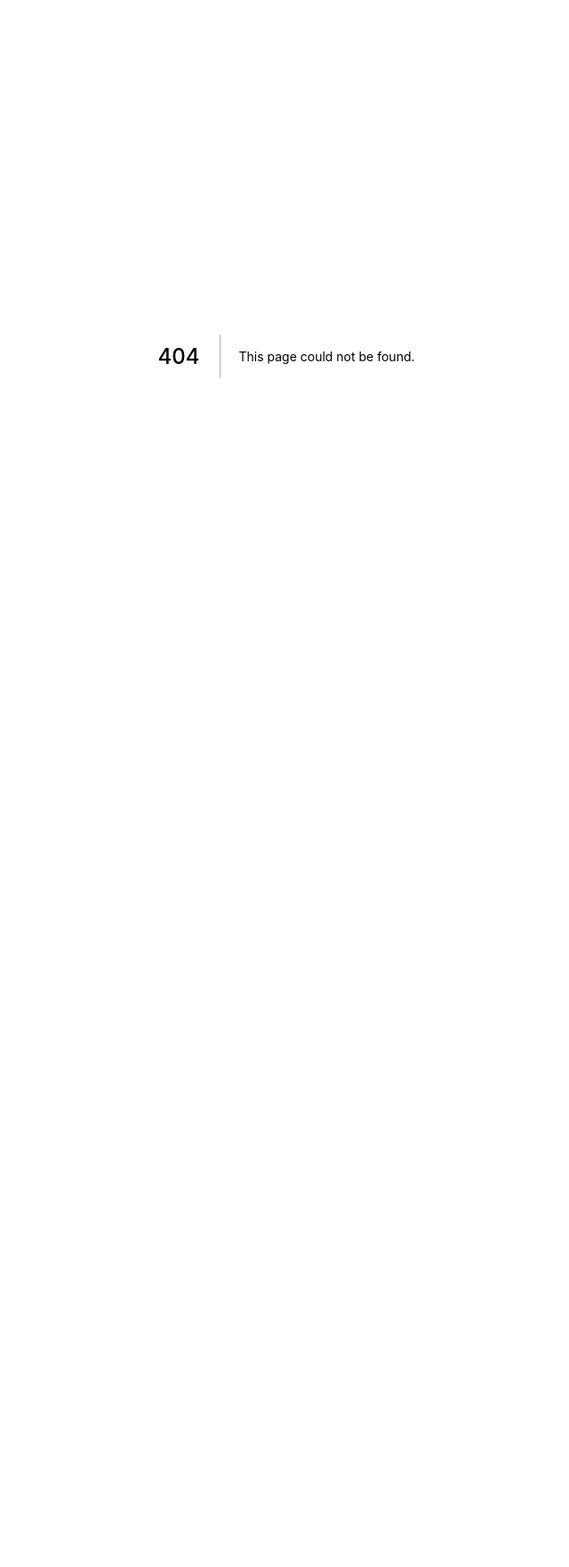
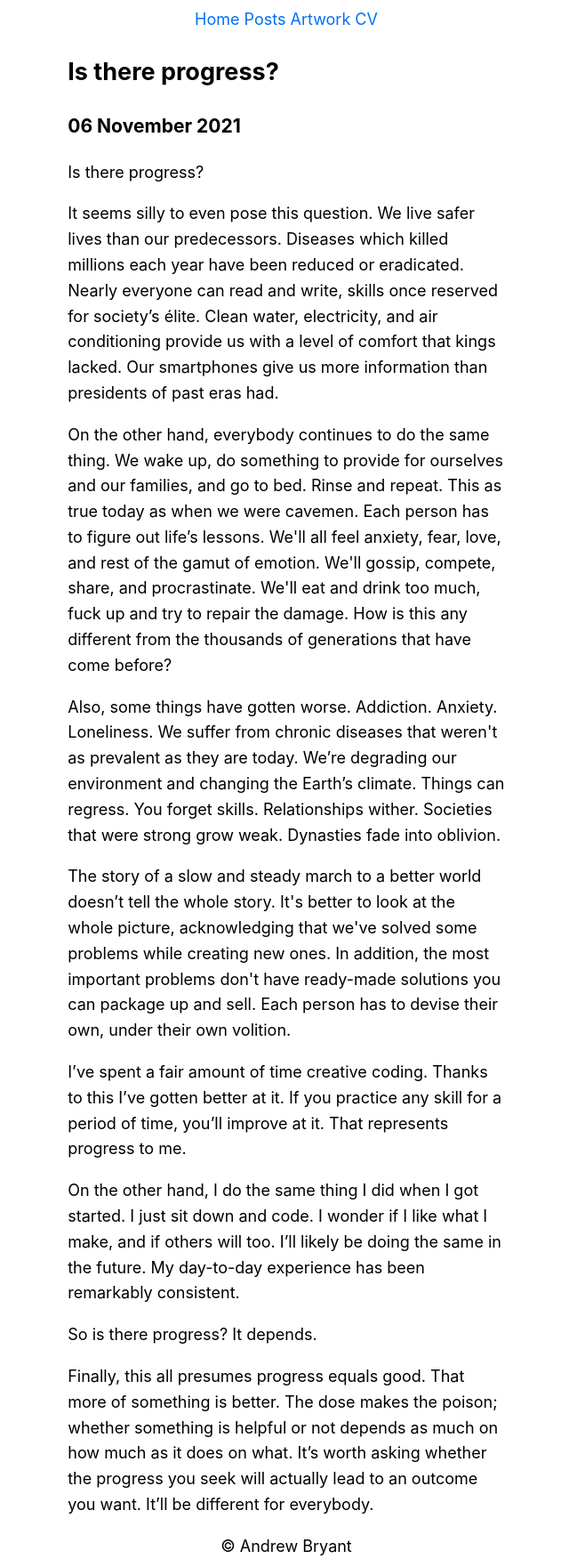
Before and after one commit to apbryant/website, a Next.js app: page /posts/is-there-progress in a window 1280 px wide. Before the commit this address had no page. Shown: the whole page at 89% size, without its empty margins (318-958 px from the left). Before the commit the page ends 800 px from the top, so only its background shows below. Built offline with nearby package versions, Linux system fonts and the light colour scheme.

Commit message:
add post, update cv

```diff
--- a/pages/cv.js
+++ b/pages/cv.js
@@ -7,6 +7,7 @@ export default function CV() {
     <>
     <MyHeader />
       <main>
+      <h1>NoveList, Software Engineer II - C#, November 2021 - present</h1>
       <h1>Lazarillo, Full Stack Developer, January 2021 - October 2021</h1>
       <ul>
         <li>Implemented UI changes to the platform's iOS and Angular web applications to improve the platform's accessibility and performance.</li>
--- /dev/null
+++ b/pages/posts/is-there-progress.js
@@ -0,0 +1,37 @@
+import Head from 'next/head'
+import Link from 'next/link'
+
+import MyHeader from '../../components/MyHeader'
+export default function IsThereProgress() {
+  return (
+    <>
+      <MyHeader />
+
+      <article>
+        <h2>Is there progress?</h2>
+        <h3>06 November 2021</h3>
+        <p>Is there progress?</p>
+
+        <p>It seems silly to even pose this question. We live safer lives than our predecessors. Diseases which killed millions each year have been reduced or eradicated. Nearly everyone can read and write, skills once reserved for society’s élite. Clean water, electricity, and air conditioning provide us with a level of comfort that kings lacked. Our smartphones give us more information than presidents of past eras had.</p>
+
+        <p>On the other hand, everybody continues to do the same thing. We wake up, do something to provide for ourselves and our families, and go to bed. Rinse and repeat. This as true today as when we were cavemen. Each person has to figure out life’s lessons.  We'll all feel anxiety, fear, love, and rest of the gamut of emotion. We'll gossip, compete, share, and procrastinate. We'll eat and drink too much, fuck up and try to repair the damage. How is this any different from the thousands of generations that have come before?</p>
+
+        <p>Also, some things have gotten worse. Addiction. Anxiety. Loneliness. We suffer from chronic diseases that weren't as prevalent as they are today. We’re degrading our environment and changing the Earth’s climate. Things can regress. You forget skills. Relationships wither. Societies that were strong grow weak. Dynasties fade into oblivion.</p>
+
+        <p>The story of a slow and steady march to a better world doesn’t tell the whole story. It's better to look at the whole picture, acknowledging that we've solved some problems while creating new ones. In addition, the most important problems don't have ready-made solutions you can package up and sell. Each person has to devise their own, under their own volition.</p>
+
+        <p>I’ve spent a fair amount of time creative coding. Thanks to this I’ve gotten better at it. If you practice any skill for a period of time, you’ll improve at it. That represents progress to me.</p>
+
+        <p>On the other hand, I do the same thing I did when I got started. I just sit down and code. I wonder if I like what I make, and if others will too. I’ll likely be doing the same in the future. My day-to-day experience has been remarkably consistent.</p>
+
+        <p>So is there progress? It depends.</p>
+
+        <p>Finally, this all presumes progress equals good. That more of something is better. The dose makes the poison; whether something is helpful or not depends as much on how much as it does on what. It’s worth asking whether the progress you seek will actually lead to an outcome you want. It’ll be different for everybody.</p>
+      </article>
+
+            <footer>
+                © Andrew Bryant
+            </footer>
+    </>
+  )
+}
--- a/pages/posts/posts-index.js
+++ b/pages/posts/posts-index.js
@@ -11,6 +11,11 @@ export default function FirstPost() {
 
 
 
+      <div>
+      <Link href="/posts/is-there-progress">
+        <a>Is there progress?</a>
+      </Link>
+      </div>
       <div>
       <Link href="/posts/what-makes-something-art">
         <a>What makes something art?</a>
```
